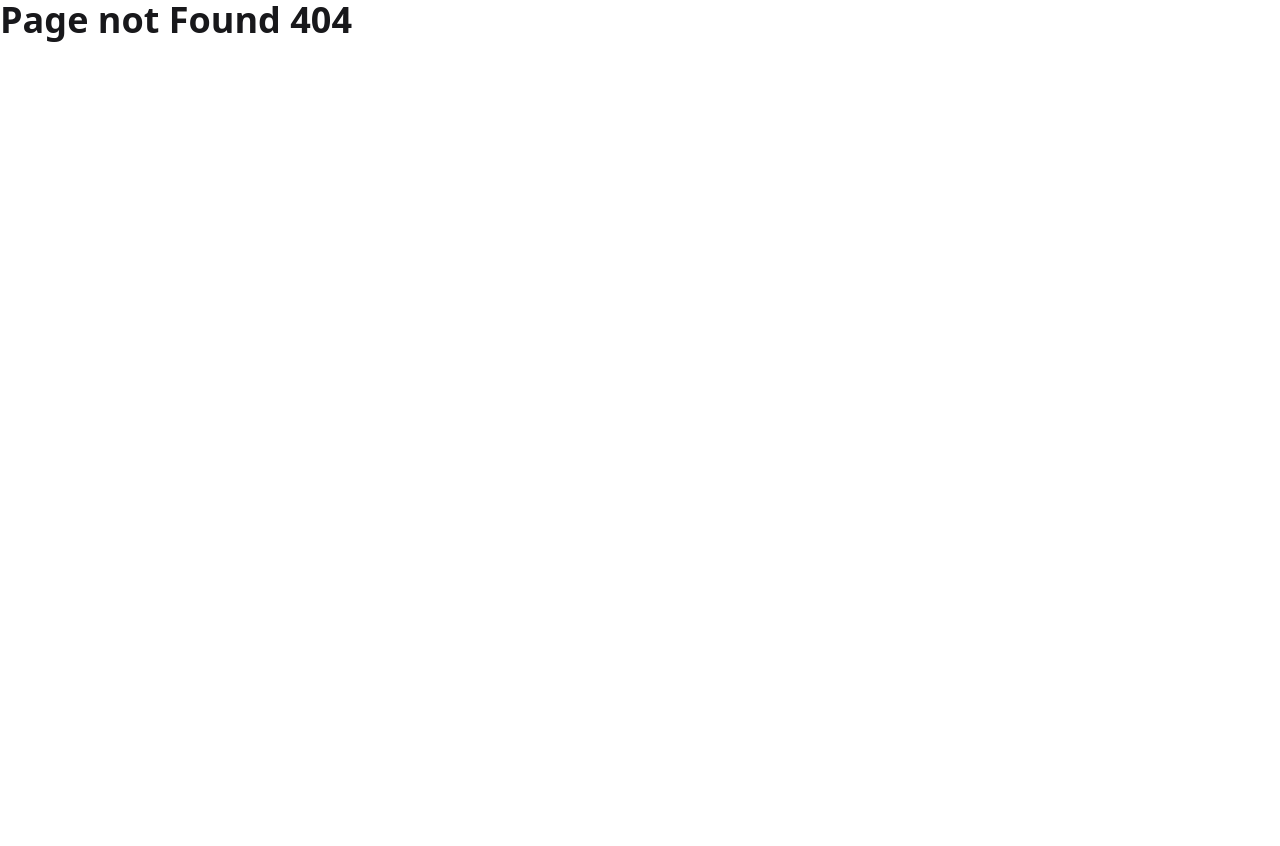
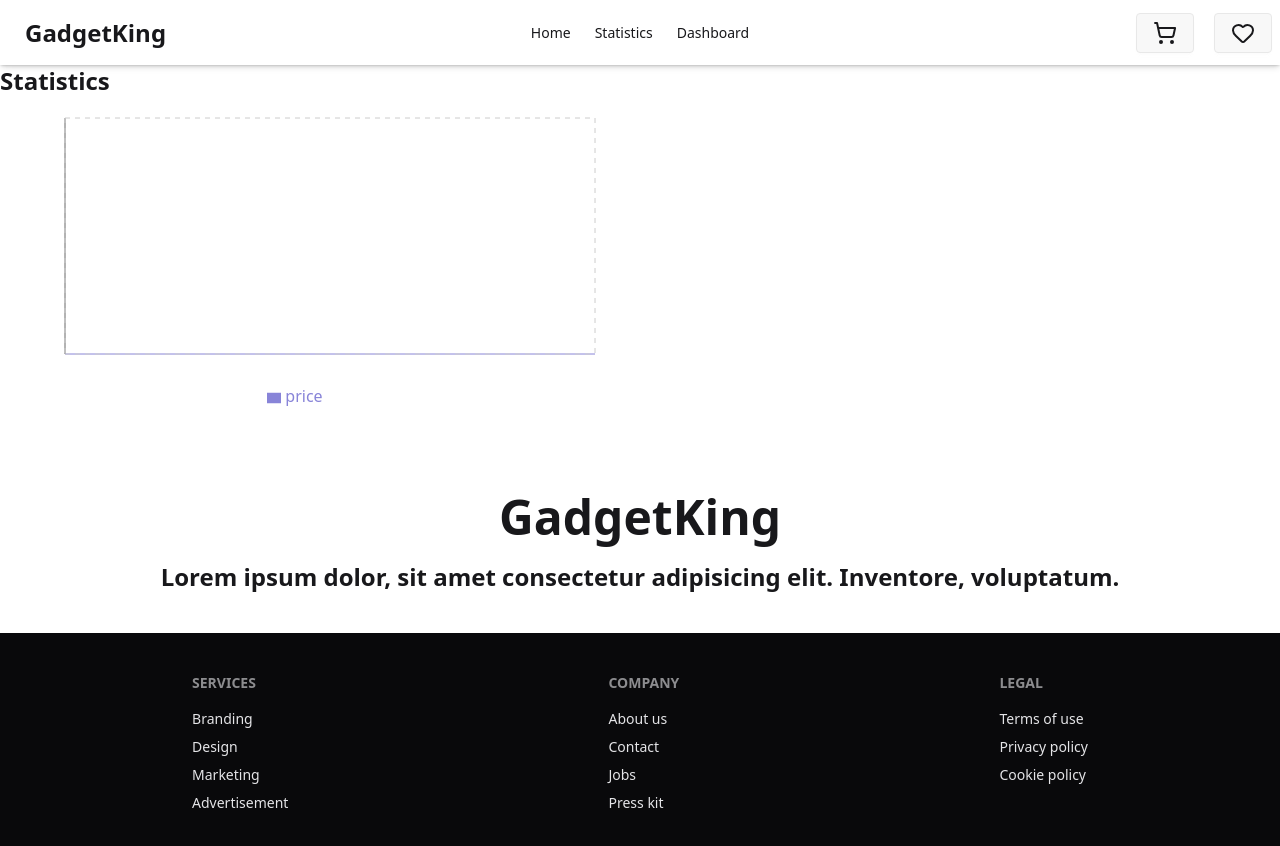
Before and after one commit to selim2066/Gadget-King, a React (Vite) app: page /statistics in a window 1280 px wide. Before the commit this address had no page. Shown: the top 846 px of the page. Before the commit the page ends 800 px from the top, so only its background shows below. Built offline with nearby package versions, Linux system fonts and the light colour scheme.

Commit message:
statistics trying

```diff
--- a/package.json
+++ b/package.json
@@ -23,6 +23,7 @@
     "react-dom": "^19.1.0",
     "react-router-dom": "^7.7.1",
     "react-tabs": "^6.1.0",
+    "recharts": "^3.1.2",
     "sort-by": "^1.2.0",
     "tailwindcss": "^4.1.11"
   },
--- a/src/components/navbar/Navbar.jsx
+++ b/src/components/navbar/Navbar.jsx
@@ -9,9 +9,9 @@ const Navbar = () => {
           <a>Home</a>
         </li>
       </Link>
-      <li>
-        <a>Statistics</a>
-      </li>
+      <Link to={"/statistics"}>
+        <li><a>Statistics</a></li>
+      </Link >
       <Link to={"/dashboard"}>
         <li>
           <a>Dashboard</a>
--- a/src/components/root/Root.jsx
+++ b/src/components/root/Root.jsx
@@ -6,7 +6,9 @@ import { Outlet } from 'react-router-dom';
 const Root = () => {
     return (
         <div className='max-w-7xl mx-auto'>
-           <Navbar></Navbar>
+             <div className="sticky top-0 z-50 bg-white shadow-md">
+                <Navbar />
+            </div>
            <Outlet></Outlet>
            <Footer></Footer>
         </div>
--- /dev/null
+++ b/src/components/statistics/Statistics.jsx
@@ -0,0 +1,30 @@
+import { useContext } from "react";
+import { CartContexts } from "../../context/CartContext";// adjust path if needed
+import { BarChart, Bar, XAxis, YAxis, Tooltip, Legend, CartesianGrid } from "recharts";
+
+const Statistics = () => {
+  const { cart } = useContext(CartContexts); // assuming cardList is your wishlist/cart array
+
+  // Prepare chart data: each item will be { name: productName, price: productPrice }
+  const data = cart.map(item => ({
+    name: item.product_title,  // change key if your product name is different
+    price: item.price // change key if your price field is different
+  }));
+
+  return (
+    <div>
+      <h1 className="text-2xl font-bold mb-4">Statistics</h1>
+
+      <BarChart width={600} height={300} data={data}>
+        <XAxis dataKey="name" stroke="#8884d8" />
+        <YAxis />
+        <Tooltip wrapperStyle={{ backgroundColor: "#ccc" }} />
+        <Legend />
+        <CartesianGrid stroke="#ccc" strokeDasharray="5 5" />
+        <Bar dataKey="price" fill="#8884d8" barSize={30} />
+      </BarChart>
+    </div>
+  );
+};
+
+export default Statistics;
--- a/src/main.jsx
+++ b/src/main.jsx
@@ -10,6 +10,7 @@ import GadgetDetails from "./components/gadget/GadgetDetails";
 import ShowD from "./components/practice/ShowD";
 import Dashboard from "./components/dashboard/Dashboard";
 import CartContext from "./context/CartContext";
+import Statistics from "./components/statistics/Statistics";
 
 const router = createBrowserRouter([
   {
@@ -31,6 +32,10 @@ const router = createBrowserRouter([
         element: <Dashboard></Dashboard>,
       },
       {
+path:"/statistics",
+element: <Statistics></Statistics>
+      },
+      {
         path: "/showD",
         element: <ShowD></ShowD>,
       },
```
Also changed, not shown: 1 other file (tests, documents, lock files or other folders).
